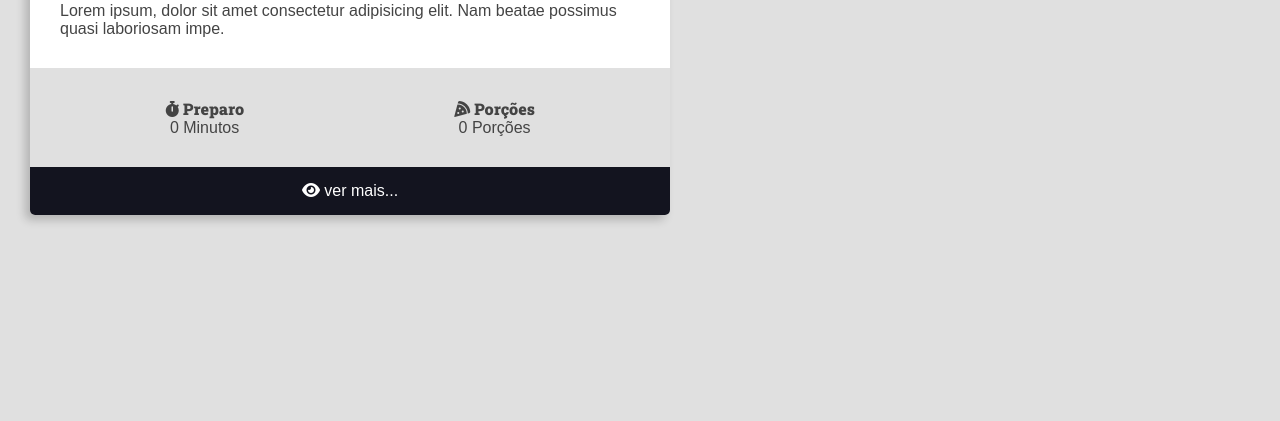
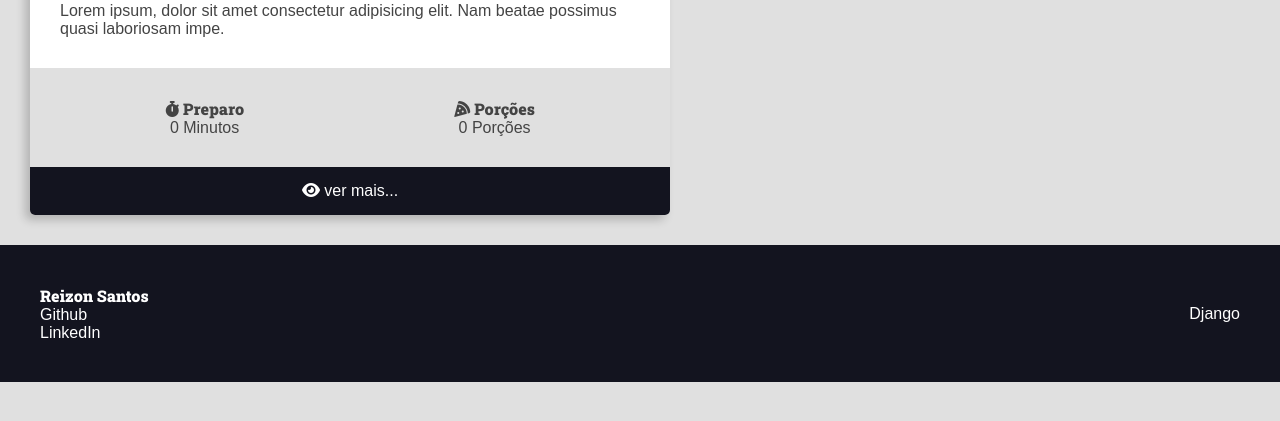
Before and after one commit to reizonsantos/curso-django-projeto1, a Django app: page / in a window 1280 px wide. Shown: the part 348-769 px from the top of the page. Run offline with Django 4.2, Linux system fonts and the light colour scheme; some libraries are stand-ins or nearby versions.

Commit message:
Adicionado Footer

```diff
--- a/recipes/templates/recipes/pages/home.html
+++ b/recipes/templates/recipes/pages/home.html
@@ -8,6 +8,8 @@
             {% include 'recipes/partials/recipe.html' %}
         </div>
     </main>
+
+    {% include 'recipes/partials/footer.html' %}
 </body>
 
 </html>
--- /dev/null
+++ b/recipes/templates/recipes/partials/footer.html
@@ -0,0 +1,11 @@
+<footer class="main-footer">
+    <div class="developer">
+        <h4>Reizon Santos</h4>
+        <a href="https://github.com/reizonsantos" target="_blank">Github</a>
+        <a href="https://www.linkedin.com/in/reizon-santos-46b823160" target="_blank">LinkedIn</a>
+    </div>
+
+    <div class="powered">
+        <a href="https://www.djangoproject.com/">Django</a>
+    </div>
+</footer>
--- a/recipes/templates/recipes/partials/head.html
+++ b/recipes/templates/recipes/partials/head.html
@@ -257,5 +257,29 @@
         .recipe-footer a:hover {
             filter: brightness(2);
         }
+
+        .main-footer {
+            display: flex;
+            align-items: center;
+            justify-content: space-between;
+            background: var(--color-primary-dark);
+            color: var(--color-white);
+            padding: var(--spacing-gutter-large);
+        }
+
+        .main-footer a {
+            color: var(--color-white);
+            text-decoration: none;
+            transition: all 300ms ease-in-out;
+        }
+
+        .main-footer a:hover {
+            filter: brightness(.8);
+        }
+
+        .developer {
+            display: flex;
+            flex-flow: column;
+        }
     </style>
 </head>
```
